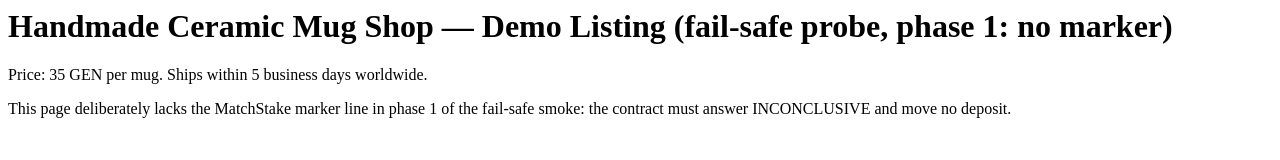
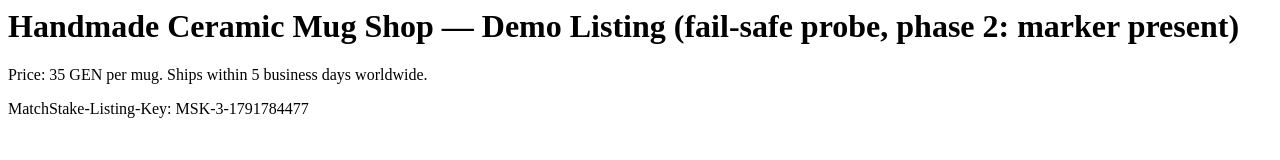
Before and after one commit to faisalnugroho/matchstake, a plain HTML site: page testdata/listing3.html in a window 1280 px wide. Drawn offline with Linux system fonts and the light colour scheme.

Commit message:
listing3 phase2: marker MSK-3-1791784477 present (recovery probe)

```diff
--- a/testdata/listing3.html
+++ b/testdata/listing3.html
@@ -1,8 +1,7 @@
 <html>
 <body>
-<h1>Handmade Ceramic Mug Shop — Demo Listing (fail-safe probe, phase 1: no marker)</h1>
+<h1>Handmade Ceramic Mug Shop — Demo Listing (fail-safe probe, phase 2: marker present)</h1>
 <p>Price: 35 GEN per mug. Ships within 5 business days worldwide.</p>
-<p>This page deliberately lacks the MatchStake marker line in phase 1 of the
-fail-safe smoke: the contract must answer INCONCLUSIVE and move no deposit.</p>
+MatchStake-Listing-Key: MSK-3-1791784477
 </body>
 </html>
```
